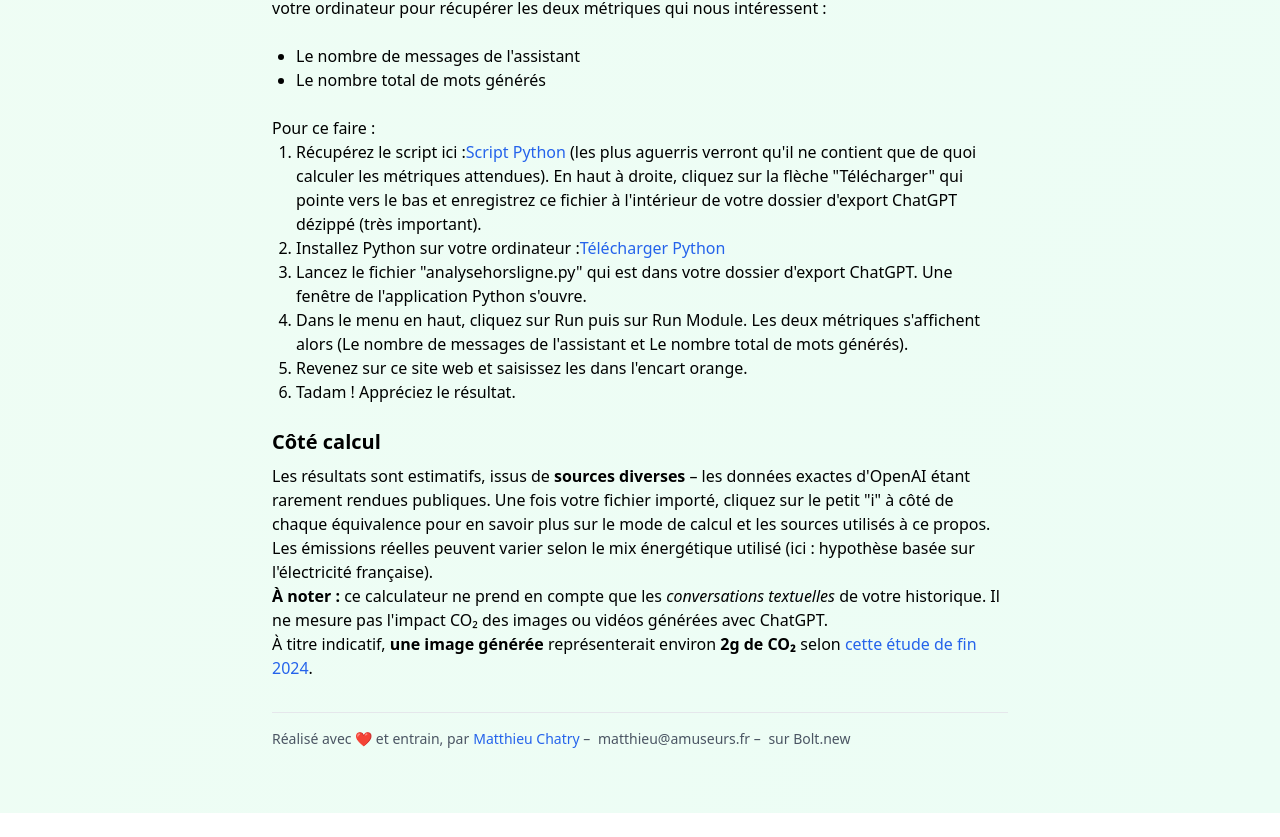
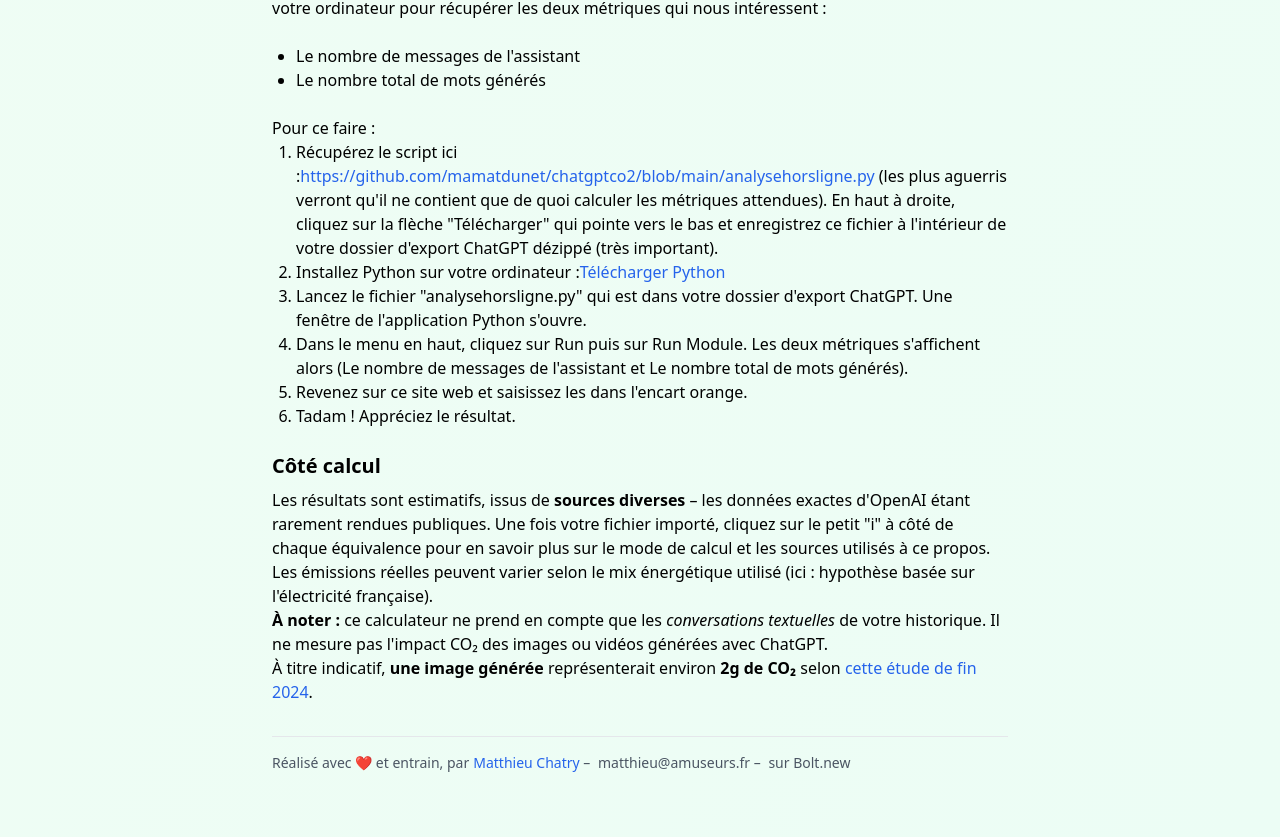
Before and after one commit to mamatdunet/chatgptco2, a React (Vite) app: page / in a window 1280 px wide. Shown: the part 1716-2553 px from the top of the page. Before the commit the page ends 2529 px from the top, so only its background shows below. Built offline with nearby package versions, Linux system fonts and the light colour scheme.

Commit message:
Updated App.tsx

```diff
--- a/src/App.tsx
+++ b/src/App.tsx
@@ -1108,7 +1108,7 @@ function App() {
 <ol className="list-decimal pl-6">
   <li>Récupérez le script ici :
     <a href="https://github.com/mamatdunet/chatgptco2/blob/main/analysehorsligne.py" className="text-blue-600 hover:underline" target="_blank" rel="noopener noreferrer">
-      Script Python
+      https://github.com/mamatdunet/chatgptco2/blob/main/analysehorsligne.py
     </a> (les plus aguerris verront qu'il ne contient que de quoi calculer les métriques attendues). En haut à droite, cliquez sur la flèche "Télécharger" qui pointe vers le bas et enregistrez ce fichier à l'intérieur de votre dossier d'export ChatGPT dézippé (très important).
   </li>
   <li>Installez Python sur votre ordinateur :
```
